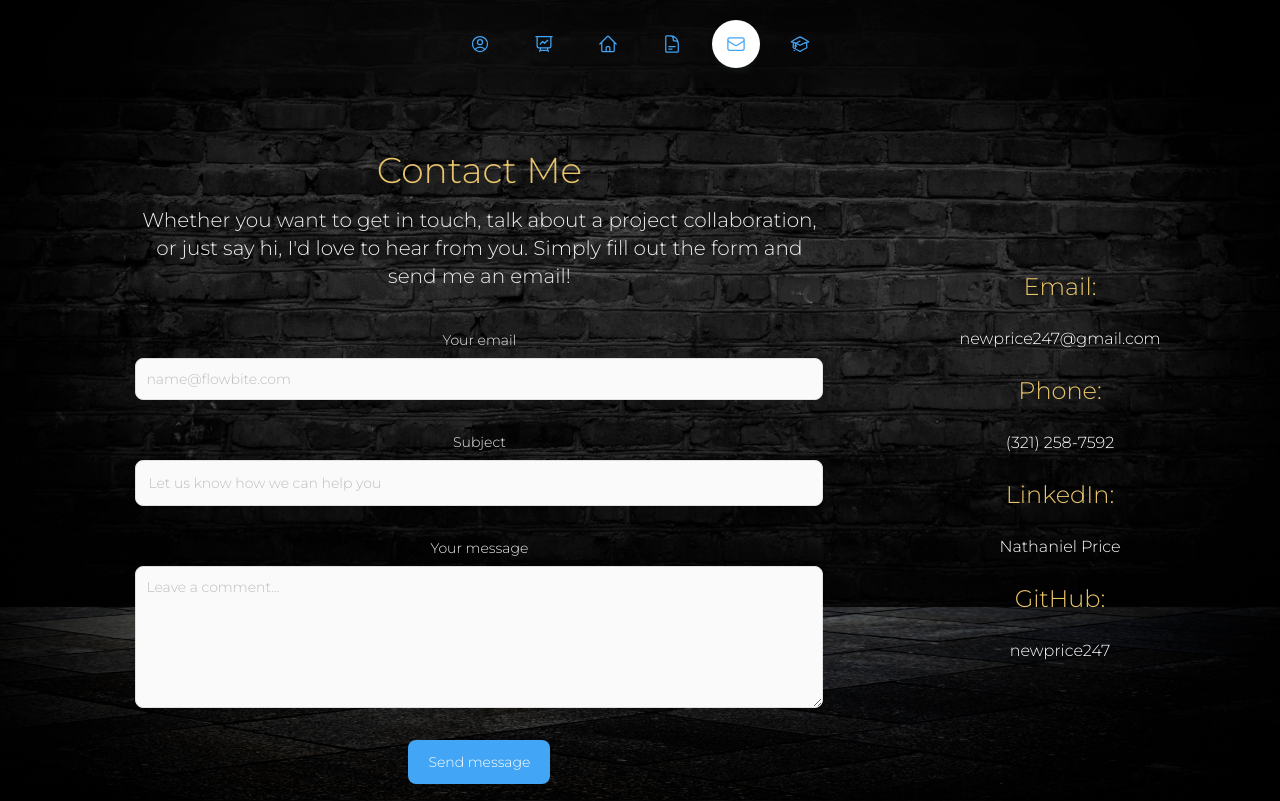
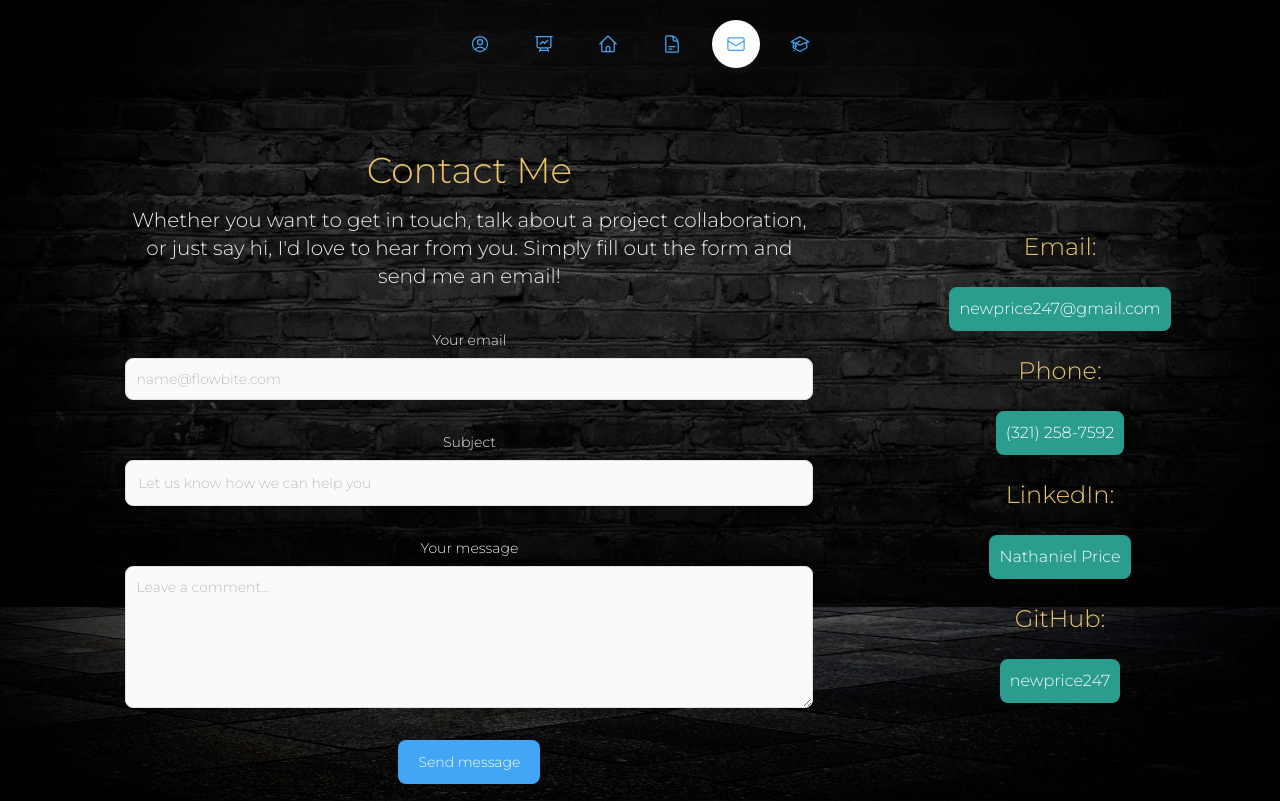
Before and after one commit to newprice247/React-Portfolio, a React (Vite) app: page /contact in a window 1280 px wide. Shown: the top 801 px of the page. Built offline with nearby package versions, Linux system fonts and the light colour scheme.

Commit message:
add styling to buttons on contact page

```diff
--- a/src/pages/CertsPage.jsx
+++ b/src/pages/CertsPage.jsx
@@ -20,7 +20,7 @@ function Cert(props) {
           Certification
         </a>
         <p
-        className="text-white text-3xl"
+        className="text-myColor-3 text-3xl"
         >
           {props.title}
         </p>
--- a/src/pages/ContactPage.jsx
+++ b/src/pages/ContactPage.jsx
@@ -152,20 +152,20 @@ export default function Contact() {
             </section>
             <div className="flex flex-col justify-center items-center gap-6 mt-0 md:mt-40  md:ml-10 md:pl-20 md:py-10">
                 <h2 className="text-2xl text-myColor-3">Email:</h2>
-                <div className="text-white hover:text-blue-500">
+                <div className="text-white hover:text-blue-500 border-2 border-myColor-2 rounded-lg p-2 hover:bg-white bg-myColor-2">
                     <a href="mailto:newprice247@gmail.com">newprice247@gmail.com</a>
                 </div>
 
                 <h2 className="text-2xl text-myColor-3">Phone:</h2>
-                <div className="text-white hover:text-blue-500">
+                <div className="text-white hover:text-blue-500 border-2 border-myColor-2 rounded-lg p-2 hover:bg-white bg-myColor-2">
                     <a href="tel:1-404-668-5726">(321) 258-7592</a>
                 </div>
                 <h2 className="text-2xl text-myColor-3">LinkedIn:</h2>
-                <div className="text-white hover:text-blue-500">
+                <div className="text-white hover:text-blue-500 border-2 border-myColor-2 rounded-lg p-2 hover:bg-white bg-myColor-2">
                     <a href="https://www.linkedin.com/in/nathaniel-price-7a8b0a1b5/">Nathaniel Price</a>
                 </div>
                 <h2 className="text-2xl text-myColor-3">GitHub:</h2>
-                <div className="text-white hover:text-blue-500">
+                <div className="text-white hover:text-blue-500 border-2 border-myColor-2 rounded-lg p-2 hover:bg-white bg-myColor-2">
                     <a href="https://github.com/newprice247">newprice247</a>
                 </div>
             </div>
```
